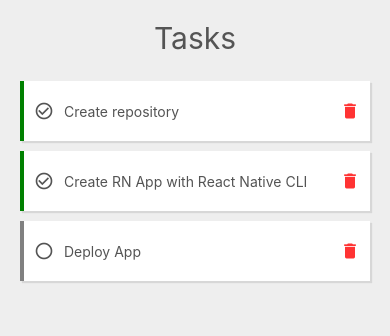
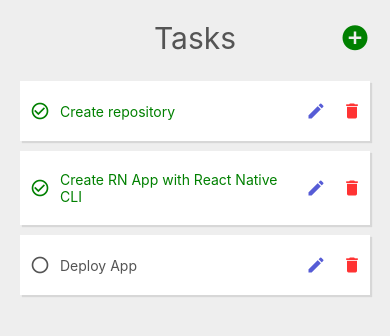
Before and after one commit to enriqueviard/to-do-list, a React Native app: screen / in a window 390 px wide. Shown: the top 336 px of the page. Built offline with nearby package versions, Linux system fonts and the light colour scheme.

Commit message:
edit item name

```diff
--- a/src/components/ListHeader.js
+++ b/src/components/ListHeader.js
@@ -1,12 +1,31 @@
 import React from 'react';
-import {StyleSheet, Text, View} from 'react-native';
-
+import {StyleSheet, Text, TouchableOpacity, View} from 'react-native';
+import MaterialCommunityIcons from 'react-native-vector-icons/MaterialCommunityIcons';
+import {useDispatch} from 'react-redux';
+import {add} from '../redux/toDoSlice';
 
 export default function ListHeader() {
+  const dispatch = useDispatch();
+
+  const onAddTask = () => {
+    dispatch(
+      add({
+        key: Math.floor(Math.random() * 100000) + 1,
+        name: 'new task',
+      }),
+    );
+  };
 
   return (
     <View style={styles.container}>
       <Text style={styles.title}>{'Tasks'}</Text>
+      <TouchableOpacity style={{position: 'absolute', right: 20}}>
+        <MaterialCommunityIcons name={'plus-circle'}
+                                color={'green'}
+                                onPress={onAddTask}
+                                size={30}
+        />
+      </TouchableOpacity>
     </View>
   );
 }
@@ -14,11 +33,14 @@ export default function ListHeader() {
 const styles = StyleSheet.create({
   container: {
     flex: 1,
+    flexDirection: 'row',
+    alignItems: 'center',
+    justifyContent: 'center',
     padding: 20,
   },
   title: {
     fontSize: 30,
     color: '#545454',
     textAlign: 'center',
-  }
+  },
 });
--- a/src/components/ToDoList.js
+++ b/src/components/ToDoList.js
@@ -5,9 +5,7 @@ import ToDoListItem from './ToDoListItem';
 import ListHeader from './ListHeader';
 
 export default function ToDoList() {
-
   const data = useSelector(state => state.items);
-  // const sortedData = data.sort(((a, b) => a.done > b.done));
 
   return (
     <View style={styles.container}>
--- a/src/components/ToDoListItem.js
+++ b/src/components/ToDoListItem.js
@@ -1,44 +1,65 @@
-import React from 'react';
-import {StyleSheet, Text, TouchableOpacity, View} from 'react-native';
+import React, {useState} from 'react';
+import {StyleSheet, Text, TextInput, TouchableOpacity} from 'react-native';
 import MaterialIcons from 'react-native-vector-icons/MaterialIcons';
 import {useDispatch} from 'react-redux';
-import {edit, remove} from '../redux/toDoSlice';
+import {edit, remove, toggle} from '../redux/toDoSlice';
 
-export default function TodoListItem({item, onPress}) {
+export default function TodoListItem({item}) {
+  const dispatch = useDispatch();
+  const [editing, setEditing] = useState();
+  const [name, setName] = useState('');
 
-  const dispatch = useDispatch();
-
-  const onItemPress = () => {
-    dispatch(edit(item.key));
+  const onPress = () => {
+    dispatch(toggle(item));
   };
 
   const onRemove = () => {
     dispatch(remove(item.key));
   };
 
+  const onEdit = () => {
+    if (editing) {
+      dispatch(edit({key: item.key, name: name}));
+    setEditing(false);
+    } else {
+      setName(item.name);
+    setEditing(true);
+    }
+  };
+
   return (
-    <View style={styles.container(item.done)}>
-      <TouchableOpacity onPress={onItemPress}>
-        <MaterialIcons name={item.done ? 'check-circle-outline' : 'radio-button-unchecked'}
-                       size={20}
-                       style={{paddingHorizontal: 10}}
-                       color={'#545454'}
-        />
+    <TouchableOpacity style={styles.container}
+                      onPress={onPress}>
+      <MaterialIcons name={item.done ? 'check-circle-outline' : 'radio-button-unchecked'}
+                     size={20}
+                     style={{paddingHorizontal: 10}}
+                     color={item.done ? 'green' : '#545454'}
+      />
+      {editing ?
+        <TextInput value={name}
+                   multiline
+                   onChangeText={setName}
+                   style={styles.input}/> :
+        <Text style={styles.title(item.done)}>{item.name}</Text>
+      }
+      <TouchableOpacity onPress={onEdit}>
+        <MaterialIcons name={editing ? 'save' : 'edit'}
+                       style={{paddingHorizontal: 8}}
+                       color={'#565cd6'}
+                       size={20}/>
       </TouchableOpacity>
-      <Text style={styles.title}
-      >{item.name}</Text>
       <TouchableOpacity onPress={onRemove}>
         <MaterialIcons name={'delete'}
-                       style={{paddingHorizontal: 10}}
+                       style={{paddingHorizontal: 8}}
                        color={'#ff3333'}
                        size={20}/>
       </TouchableOpacity>
-    </View>
+    </TouchableOpacity>
   );
 }
 
 const styles = StyleSheet.create({
-  container: (done) => ({
+  container: {
     flex: 1,
     flexDirection: 'row',
     paddingVertical: 20,
@@ -46,15 +67,20 @@ const styles = StyleSheet.create({
     marginVertical: 5,
     marginHorizontal: 20,
     backgroundColor: '#fff',
-    borderLeftColor: done ? 'green' : 'grey',
-    borderLeftWidth: 4,
     shadowOffset: {width: 2, height: 2},
     shadowColor: '#131313',
     shadowOpacity: 0.1,
     shadowRadius: 1,
+  },
+  title: (done) => ({
+    color: done ? 'green' : '#545454',
+    flex: 1,
   }),
-  title: {
-    color: '#545454',
+  input: {
     flex: 1,
+    borderWidth: 1,
+    borderColor: '#a8a8a8',
+    borderRadius: 5,
+    padding: 10,
   },
 });
--- a/src/redux/toDoSlice.js
+++ b/src/redux/toDoSlice.js
@@ -7,37 +7,38 @@ const toDoSlice = createSlice({
       {
         key: 1,
         name: 'Create repository',
-        date: new Date(2020, 9, 25, 12, 0, 0),
         done: true,
       },
       {
         key: 2,
         name: 'Create RN App with React Native CLI',
-        date: new Date(2020, 9, 27, 12, 0, 0),
         done: true,
       },
       {
         key: 3,
         name: 'Deploy App',
-        date: new Date(2020, 9, 28, 12, 0, 0),
         done: false,
       },
     ],
   },
   reducers: {
     add: (state, action) => {
-      state.items = [...state.items, action.payload];
+      state.items = [action.payload, ...state.items];
     },
-    edit: (state, action) => {
+    toggle: (state, action) => {
       const item = state.items.find((i) => i.key === action.payload);
       item.done = !item.done;
     },
     remove: (state, action) => {
       state.items = state.items.filter((item) => item.key !== action.payload);
     },
+    edit: (state, action) => {
+      const item = state.items.find((i) => i.key === action.payload.key);
+      item.name = action.payload.name;
+    },
   },
 });
 
-export const {add, remove, edit} = toDoSlice.actions;
+export const {add, remove, toggle, edit} = toDoSlice.actions;
 
 export default toDoSlice.reducer;
```
